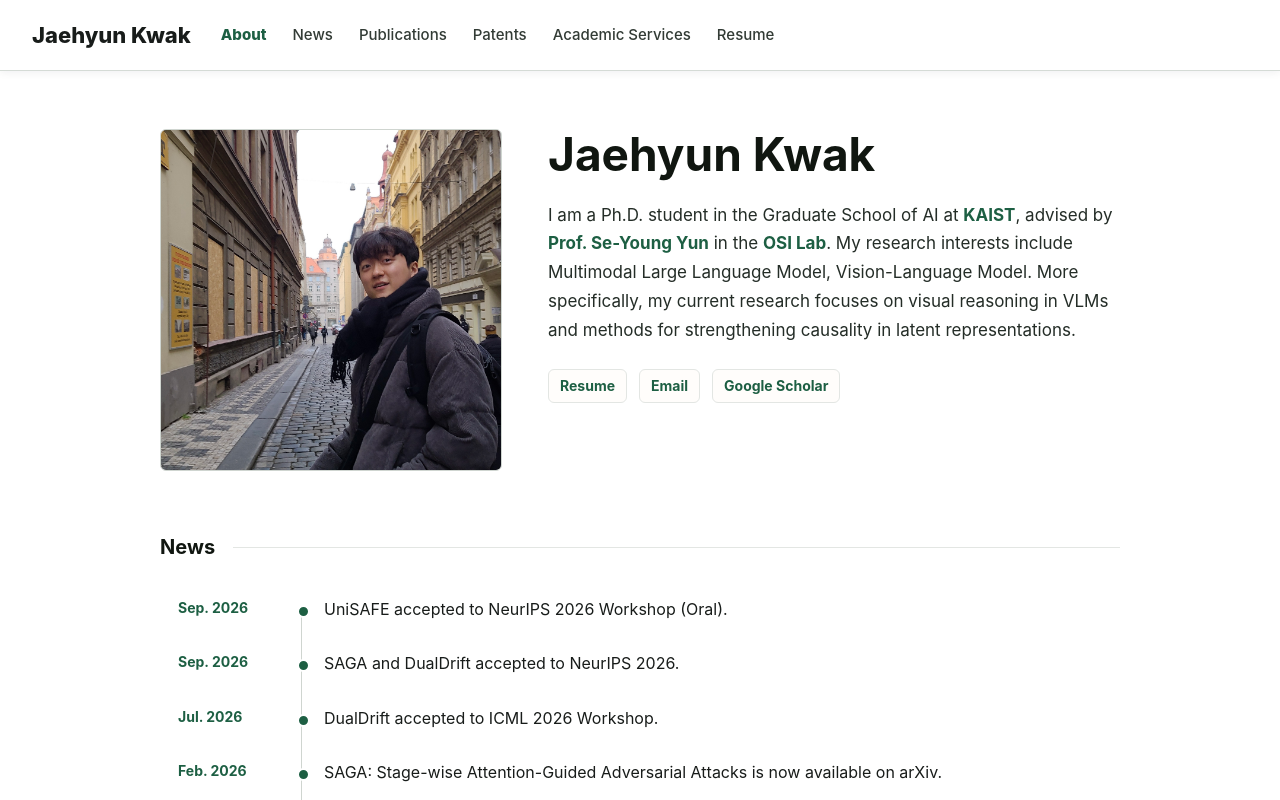
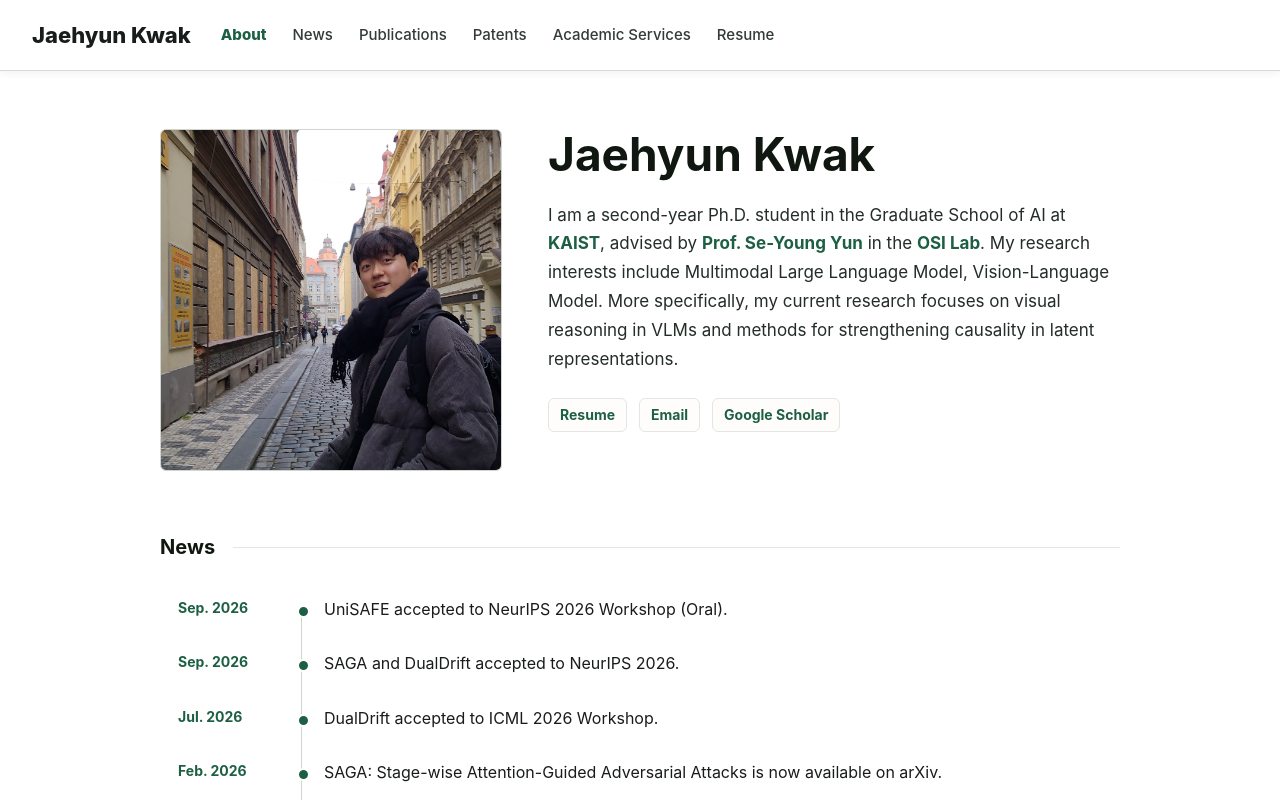
Before and after one commit to jaehyun-kwak/jaehyun-kwak.github.io, a React (Vite) app: page / in a window 1280 px wide. Shown: the top 800 px of the page. Built offline with nearby package versions, Linux system fonts and the light colour scheme.

Commit message:
Specify second-year PhD status in biography

```diff
--- a/src/App.jsx
+++ b/src/App.jsx
@@ -144,7 +144,7 @@ function About() {
         <h1>{profile.name}</h1>
 
         <p className="lead">
-          I am a Ph.D. student in the Graduate School of AI at{" "}
+          I am a second-year Ph.D. student in the Graduate School of AI at{" "}
           <a href={profile.links.kaist} target="_blank" rel="noreferrer">
             KAIST
           </a>
```
